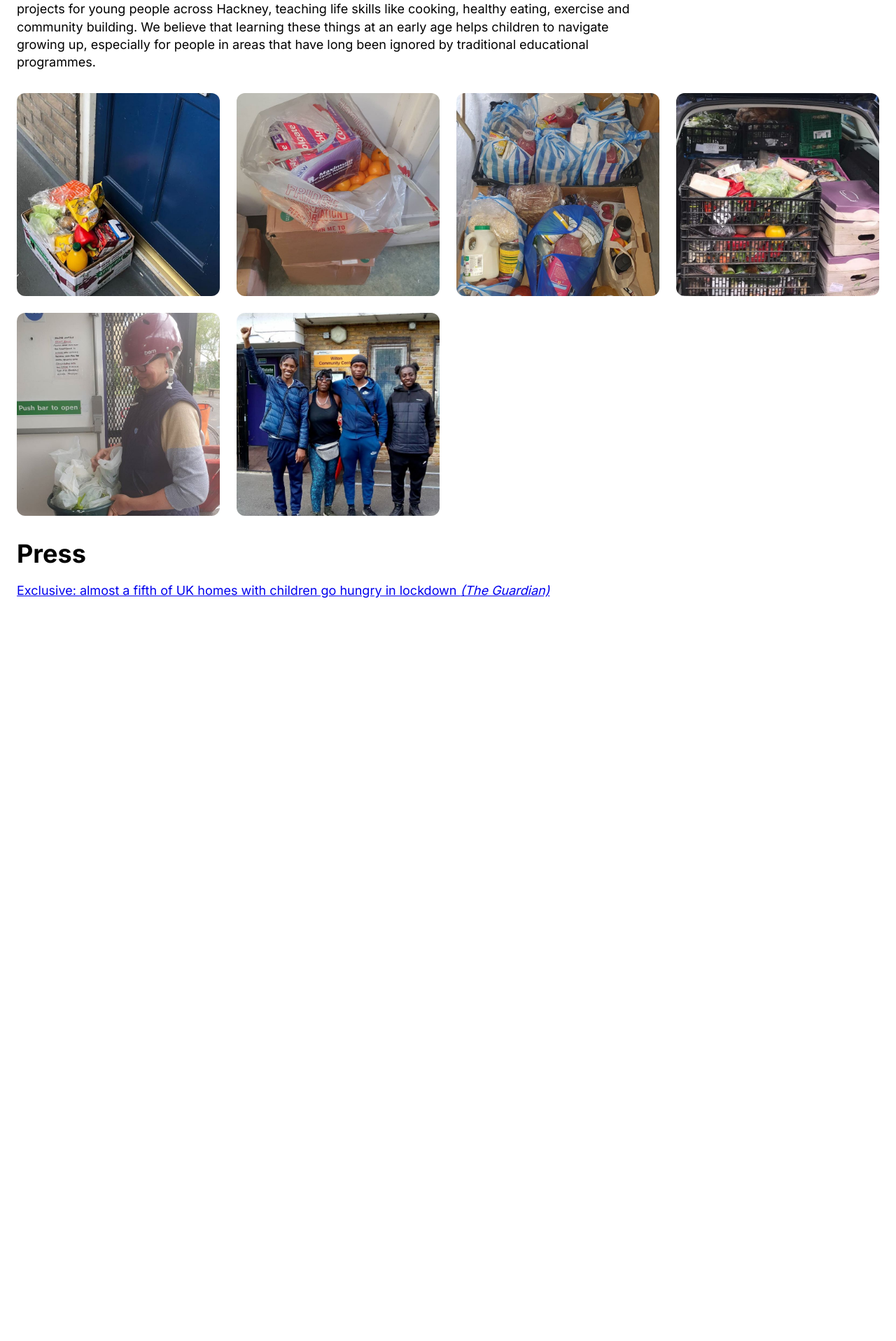
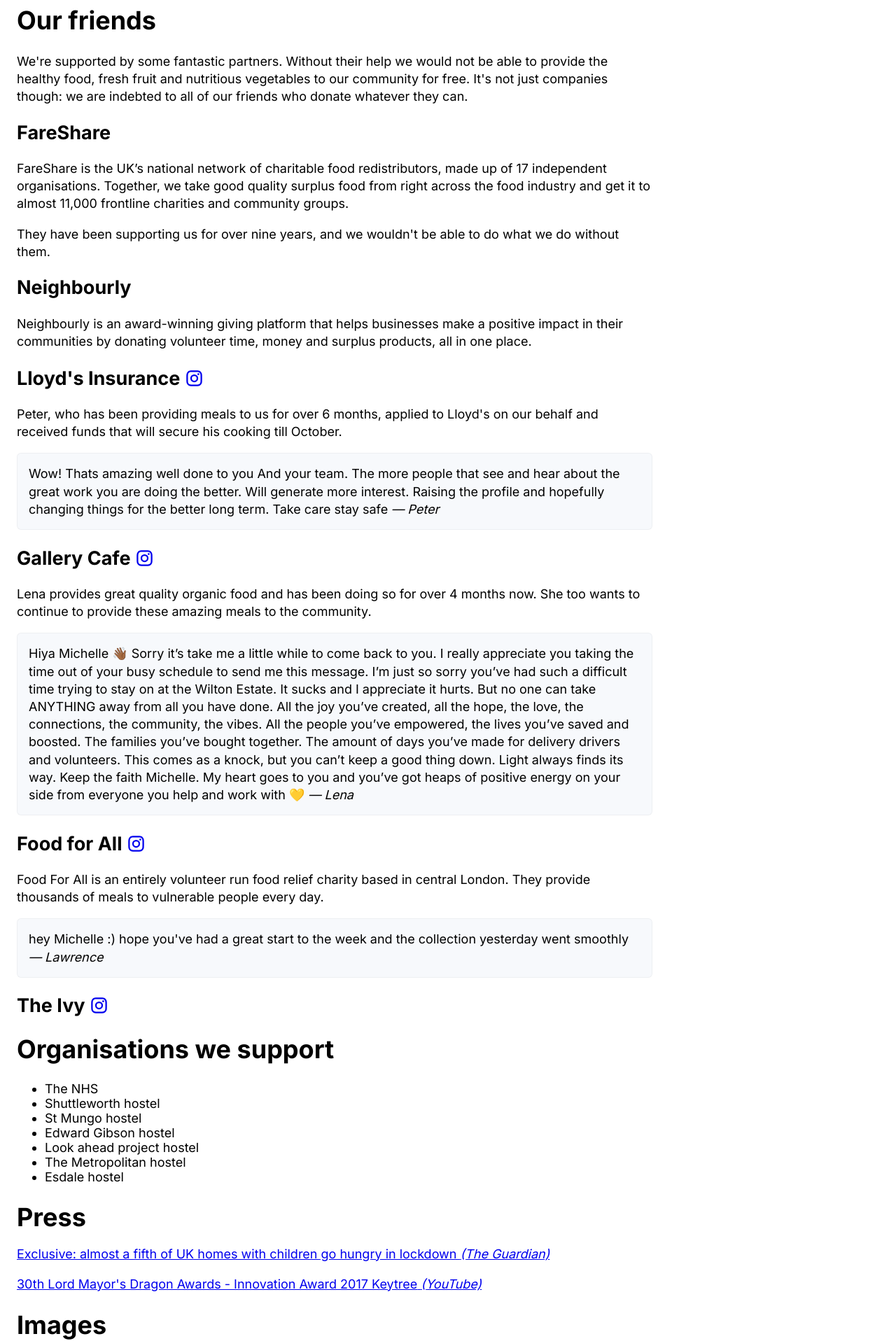
Before and after one commit to nickdbush/foodbanks, a Next.js app: page /about in a window 1280 px wide. Shown: the part 564-2480 px from the top of the page at 70% size. Before the commit the page ends 1462 px from the top, so only its background shows below. Built offline with nearby package versions, Linux system fonts and the light colour scheme.

Commit message:
Added partner information

```diff
--- a/pages/about.tsx
+++ b/pages/about.tsx
@@ -5,6 +5,80 @@
 import { printNumber } from "../utils/formatting";
 import Stack from "../components/stack";
 import ImageCard from "../components/image-card";
+import { RiInstagramLine } from "react-icons/ri";
+
+const friends: {
+  name: string;
+  description?: string;
+  quote?: { text: string; from: string };
+  insta?: string;
+}[] = [
+  {
+    name: `FareShare`,
+    description: `FareShare is the UK’s national network of charitable food redistributors, made up of 17 independent organisations. Together, we take good quality surplus food from right across the food industry and get it to almost 11,000 frontline charities and community groups.
+      They have been supporting us for over nine years, and we wouldn't be able to do what we do without them.`,
+  },
+  {
+    name: `Neighbourly`,
+    description: `Neighbourly is an award-winning giving platform that helps businesses make a positive impact in their communities by donating volunteer time, money and surplus products, all in one place.`,
+  },
+  {
+    name: `Lloyd's Insurance`,
+    description: `Peter, who has been providing meals to us for over 6 months, applied to Lloyd's on our behalf and received funds that will secure his cooking till October.`,
+    quote: {
+      text: `Wow! Thats amazing well done to you And your team. The more people that see and hear about the great work you are doing the better. Will generate more interest. Raising the profile and hopefully changing things for the better long term. Take care stay safe`,
+      from: `Peter`,
+    },
+    insta: `https://instagram.com/lloydsoflondon`,
+  },
+  {
+    name: `Gallery Cafe`,
+    description: `Lena provides great quality organic food and has been doing so for over 4 months now. She too wants to continue to provide these amazing meals to the community.`,
+    quote: {
+      text: `Hiya Michelle 👋🏾 Sorry it’s take me a little while to come back to you. I really appreciate you taking the time out of your busy schedule to send me this message. I’m just so sorry you’ve had such a difficult time trying to stay on at the Wilton Estate. It sucks and I appreciate it hurts. But no one can take ANYTHING away from all you have done. All the joy you’ve created, all the hope, the love, the connections, the community, the vibes. All the people you’ve empowered, the lives you’ve saved and boosted. The families you’ve bought together. The amount of days you’ve made for delivery drivers and volunteers. This comes as a knock, but you can’t keep a good thing down. Light always finds its way. Keep the faith Michelle. My heart goes to you and you’ve got heaps of positive energy on your side from everyone you help and work with 💛`,
+      from: `Lena`,
+    },
+    insta: `https://instagram.com/the_gallerycafe`,
+  },
+  {
+    name: `Food for All`,
+    description: `Food For All is an entirely volunteer run food relief charity based in central London. They provide thousands of meals to vulnerable people every day.`,
+    quote: {
+      text: `hey Michelle :) hope you've had a great start to the week and the collection yesterday went smoothly`,
+      from: `Lawrence`,
+    },
+    insta: `https://instagram.com/foodforallhq`,
+  },
+  {
+    name: `The Ivy`,
+    insta: `https://instagram.com/theivywestst`,
+  },
+];
+
+const organisationsSupported = [
+  "The NHS",
+  "Shuttleworth hostel",
+  "St Mungo hostel",
+  "Edward Gibson hostel",
+  "Look ahead project  hostel",
+  "The Metropolitan hostel",
+  "Esdale hostel",
+];
+
+const photos: { url: string; alt: string }[] = [
+  { url: "/images/food-at-door.jpg", alt: "A box of food outside a door" },
+  { url: "/images/food-boxes.jpg", alt: "A stack of food boxes" },
+  {
+    url: "/images/food-boxes-2.jpg",
+    alt: "Boxes container vegetables, milk, bread, juice",
+  },
+  { url: "/images/food-in-car.jpg", alt: "Boxes of food being donated" },
+  { url: "/images/volunteer.jpg", alt: "One of our volunteers donating food" },
+  {
+    url: "/images/volunteers.jpg",
+    alt: "Some of our volunteers posing for a photograph",
+  },
+];
 
 const AboutPage: FunctionComponent<{}> = ({}) => {
   return (
@@ -30,13 +104,6 @@
         on Insta and we'll get back to you.
       </p>
       <p>
-        We're supported by some fantastic partners, specifically Tesco,
-        Planzheros and the Felix project. Without their help we would not be
-        able to provide the healthy food, fresh fruit and nutritious vegetables
-        to our community for free. It's not just companies though: we are
-        indebted to all of our friends who donate whatever they can.
-      </p>
-      <p>
         The community food hub project is run by the non-profit organisation{" "}
         <a href="https://childrenwithvoices.wixsite.com/london" target="_blank">
           Children with Voices
@@ -47,38 +114,68 @@
         navigate growing up, especially for people in areas that have long been
         ignored by traditional educational programmes.
       </p>
-      <div className="images">
-        <Stack spacing="24px" minWidth="250px">
-          <ImageCard
-            url="/images/food-at-door.jpg"
-            alt="A box of food outside a door"
-          />
-          <ImageCard url="/images/food-boxes.jpg" alt="A stack of food boxes" />
-          <ImageCard
-            url="/images/food-boxes-2.jpg"
-            alt="Boxes container vegetables, milk, bread, juice"
-          />
-          <ImageCard
-            url="/images/food-in-car.jpg"
-            alt="Boxes of food being donated"
-          />
-          <ImageCard
-            url="/images/volunteer.jpg"
-            alt="One of our volunteers donating food"
-          />
-          <ImageCard
-            url="/images/volunteers.jpg"
-            alt="Some of our volunteers posing for a photograph"
-          />
-        </Stack>
-      </div>
+      <h1>Our friends</h1>
+      <p>
+        We're supported by some fantastic partners. Without their help we would
+        not be able to provide the healthy food, fresh fruit and nutritious
+        vegetables to our community for free. It's not just companies though: we
+        are indebted to all of our friends who donate whatever they can.
+      </p>
+      {friends.map((org) => (
+        <div key={org.name}>
+          <h2>
+            {org.name}{" "}
+            {org.insta && (
+              <a href={org.insta} target="_blank" rel="noopener">
+                <RiInstagramLine style={{ position: "relative", top: "4px" }} />
+              </a>
+            )}
+          </h2>
+          {org.description &&
+            org.description.split("\n").map((text, i) => <p key={i}>{text}</p>)}
+          {org.quote && (
+            <blockquote>
+              {org.quote.text}
+              {org.quote?.from && <em> — {org.quote.from}</em>}
+            </blockquote>
+          )}
+        </div>
+      ))}
+      <h1>Organisations we support</h1>
+      <ul>
+        {organisationsSupported.map((organisation) => (
+          <li key={organisation}>{organisation}</li>
+        ))}
+      </ul>
       <h1 style={{ marginBottom: "0" }}>Press</h1>
       <p>
-        <a href="https://www.theguardian.com/society/2020/may/03/exclusive-fifth-of-uk-homes-children-hungry-lockdown">
+        <a
+          href="https://www.theguardian.com/society/2020/may/03/exclusive-fifth-of-uk-homes-children-hungry-lockdown"
+          target="_blank"
+          rel="noopener"
+        >
           Exclusive: almost a fifth of UK homes with children go hungry in
           lockdown <em>(The Guardian)</em>
         </a>
       </p>
+      <p>
+        <a
+          href="https://www.youtube.com/watch?v=nLyc-33Og9U"
+          target="_blank"
+          rel="noopener"
+        >
+          30th Lord Mayor's Dragon Awards - Innovation Award 2017 Keytree{" "}
+          <em>(YouTube)</em>
+        </a>
+      </p>
+      <h1>Images</h1>
+      <div className="images">
+        <Stack spacing="24px" minWidth="250px">
+          {photos.map((photo) => (
+            <ImageCard key={photo.url} url={photo.url} alt={photo.alt} />
+          ))}
+        </Stack>
+      </div>
       <style jsx>{`
         .illustration {
           margin-top: 16px;
@@ -87,12 +184,24 @@
         }
 
         h1,
-        p {
+        p,
+        blockquote {
           max-width: 80ch;
         }
 
-        p {
+        p,
+        blockquote {
           line-height: 1.4em;
+        }
+
+        blockquote {
+          margin-left: 0;
+          margin-right: 0;
+          padding: 16px;
+          background-color: #f7f9fc;
+          border-radius: 6px;
+          border: 1px solid rgba(0, 0, 0, 0.04);
+          box-sizing: border-box;
         }
 
         .images {
--- a/utils/formatting.ts
+++ b/utils/formatting.ts
@@ -1,6 +1,4 @@
-export function printNumber(n: number): string {
-  if (n > 10) return n.toLocaleString();
-  return [
+const numbers = [
   "zero",
   "one",
   "two",
@@ -12,5 +10,9 @@
   "eight",
   "nine",
   "ten",
-  ][n];
+];
+
+export function printNumber(n: number): string {
+  if (n >= numbers.length) return n.toLocaleString();
+  return numbers[n];
 }
```
Lines whose indentation alone changed are shown as unchanged.
